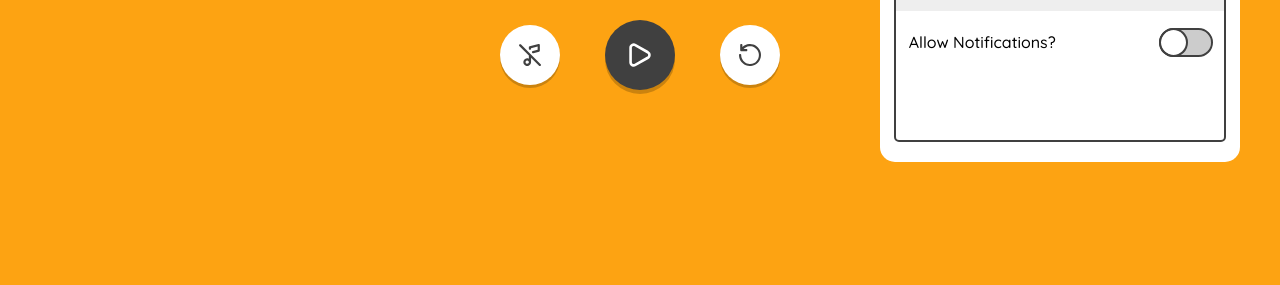
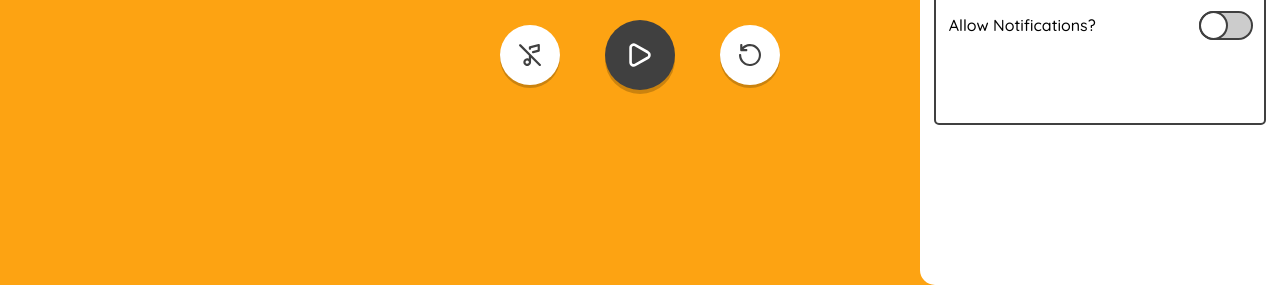
Before and after one commit to buneeIsSlo/Minits, a website built with webpack: page src/index.html in a window 1280 px wide. Shown: the part 515-800 px from the top of the page. Built offline with nearby package versions, Linux system fonts and the light colour scheme.

Commit message:
Fix: settings popup
Fixed border, height and some elements inside of the settings popup

```diff
--- a/src/css/main.css
+++ b/src/css/main.css
@@ -75,7 +75,7 @@ button {
     height: 40px;
     border-radius: 100%;
     background-color: #fff;
-    z-index: 10;
+    z-index: 3;
 }
 
 .minits__timer-container {
@@ -186,20 +186,19 @@ button {
 }
 
 .minits__settings-popup {
-    height: 660px;
+    height: 100%;
     width: 360px;
     background-color: #fff;
     border-radius: 15px;
-    position: absolute;
-    /* top: 2%;
-    right: -13%;
-    opacity: 0; */
-    top: 2%;
-    right: 0px;
-    /* transform: translateX(50%); */
+    position: fixed;
+    top: 0;
+    right: 0;
+    padding: .4em 1em;
+    margin: 0 auto;
+    border-top-right-radius: 0px;
+    border-bottom-right-radius: 0px;
     animation: .3s translateIn ease-in-out forwards;
-    /* z-index: -1; */
-    padding: .4em 1em;
+    z-index: 2;
 }
 
 .minits__settings-title {
@@ -429,6 +428,17 @@ input:checked+.slider:before {
 
 }
 
+@media (min-width: 400px) {
+    .minits__settings-popup {
+        height: 100%;
+        top: 0;
+        right: 0;
+        margin-right: 0;
+
+        transform: none;
+    }
+}
+
 
 @media (min-width: 768px) {
 
@@ -578,3 +588,8 @@ input:checked+.slider:before {
     }
 
 }
+
+.minits__settings-popup {
+    width: 100%;
+    max-width: 360px;
+}
--- a/src/index.html
+++ b/src/index.html
@@ -198,7 +198,16 @@
                             <div class="minits__settings-alarm-section">
                                 <p class="section--title">Alarm</p>
                                 <div class="minits__settings--center">
-
+                                    <div class="minits__settings-controls--wrapper flex">
+                                        <label for="alarmVolume">Alarm Volume</label>
+                                        <div class="volume flex">
+                                            <span class="volume__value">50</span>
+                                            <input class="volume__range" id="alarmVolume" type="range" min="0" max="100"
+                                                value="0" data-alarmVolAt="50">
+                                            <div class="volume__progress"></div>
+                                        </div>
+                                    </div>
+                                    <hr class="seperator">
                                     <div class="minits__settings-controls--column flex">
                                         <label for="dropdown">Alarm Sound</label>
                                         <div class="dropdown" id="dropdown" name="dropdown" data-sound="alarmSound">
@@ -224,15 +233,7 @@
                                             </ul>
                                         </div>
                                     </div>
-                                    <div class="minits__settings-controls--wrapper flex">
-                                        <label for="alarmVolume">Alarm Volume</label>
-                                        <div class="volume flex">
-                                            <span class="volume__value">50</span>
-                                            <input class="volume__range" id="alarmVolume" type="range" min="0" max="100"
-                                                value="0" data-alarmVolAt="50">
-                                            <div class="volume__progress"></div>
-                                        </div>
-                                    </div>
+
                                 </div>
                             </div>
                         </div>
```
